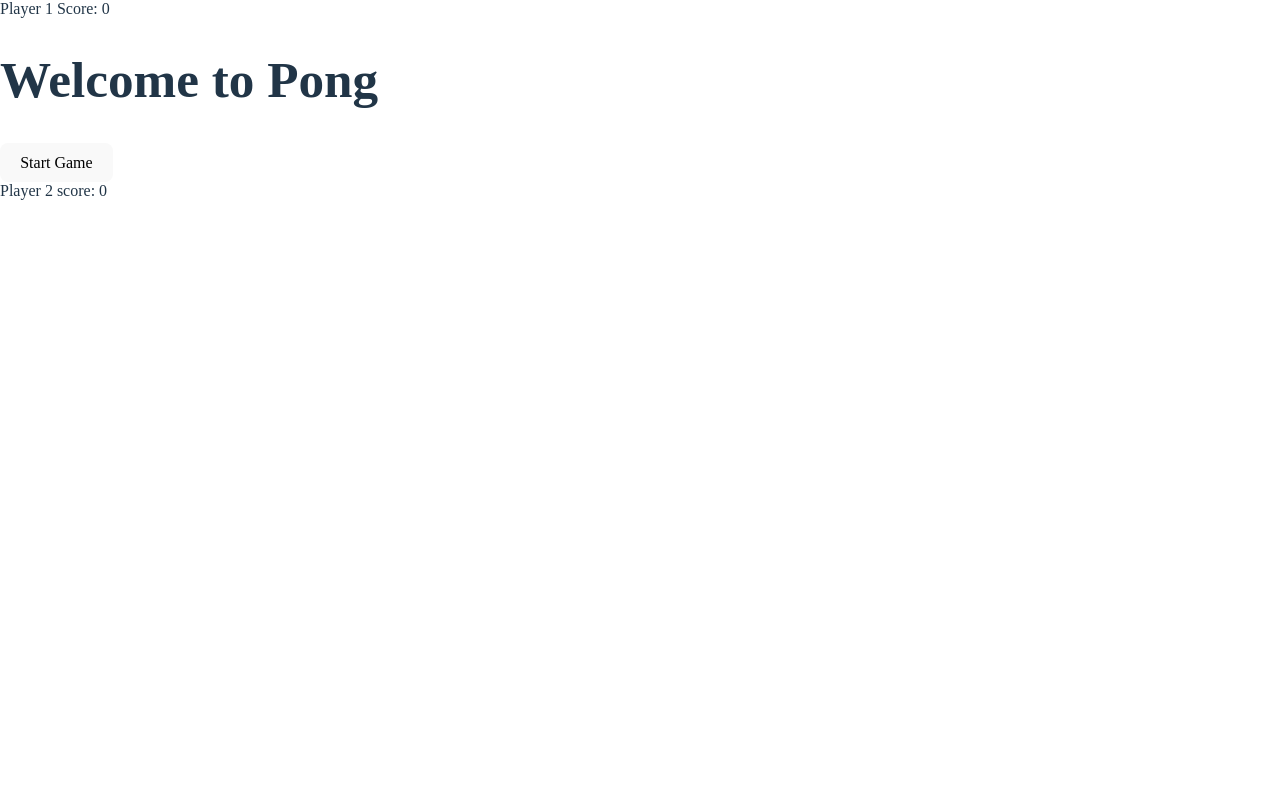
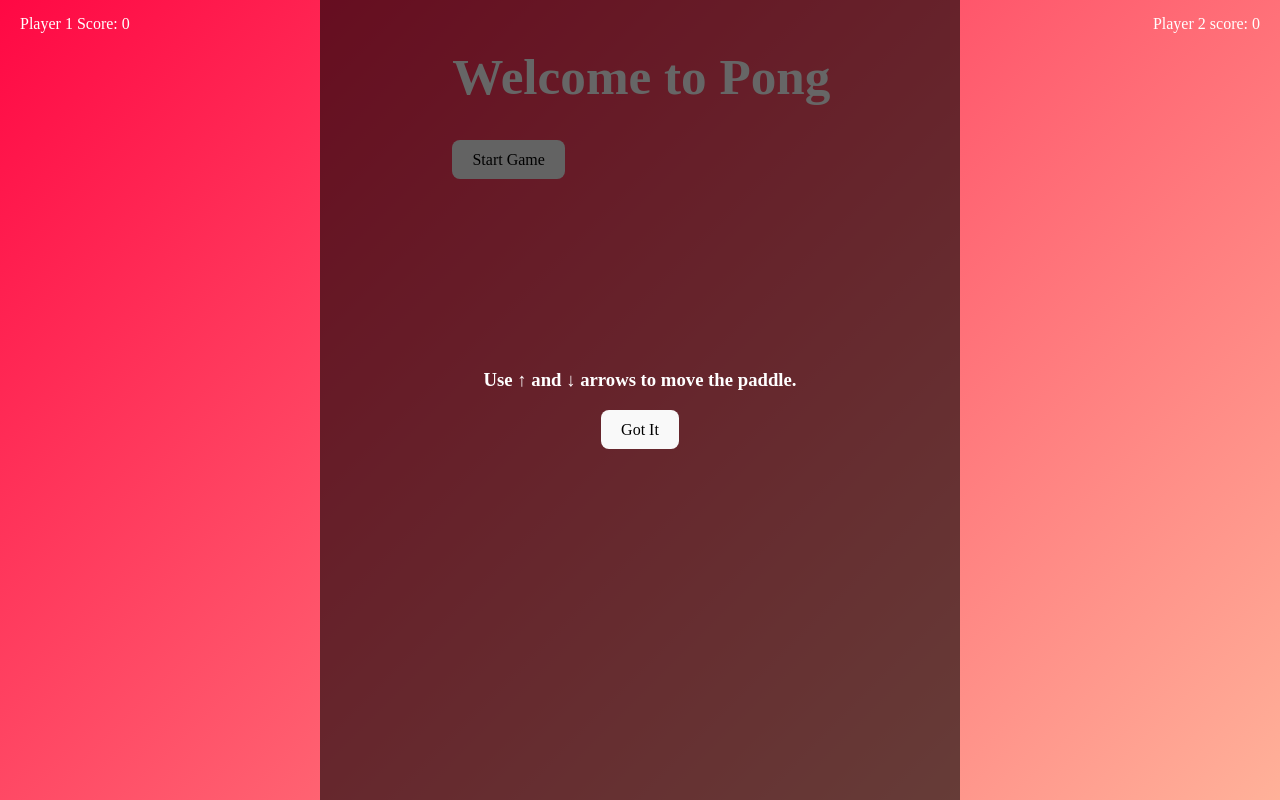
Before and after one commit to Jessica-Koch/pong, a React (Vite) app: page / in a window 1280 px wide. Built offline with nearby package versions, Linux system fonts and the light colour scheme; a web font is replaced by a local one.

Commit message:
add instructions component

```diff
--- a/src/App.tsx
+++ b/src/App.tsx
@@ -1,8 +1,11 @@
 import React from 'react';
 import { Header } from './Components/Header/Header';
 import { PongGame } from './Components/PongGame/PongGame';
+import { Instructions } from './Components/Instructions/Instructions';
+import './App.css';
 
 const App = () => {
+  const [showInstructions, setShowInstructions] = React.useState(true);
   const startGame = () => {
     throw new Error('Function not implemented.');
   };
@@ -10,6 +13,8 @@ const App = () => {
   const restartGame = () => {
     throw new Error('Function not implemented.');
   };
+
+  const closeInstructions = () => setShowInstructions(false);
 
   return (
     <div className='App'>
@@ -22,7 +27,14 @@ const App = () => {
         }}
         startGame={startGame}
       />
-      <PongGame />
+      {showInstructions ? (
+        <Instructions
+          clickHandler={closeInstructions}
+          showInstructions={showInstructions}
+        />
+      ) : (
+        <PongGame />
+      )}
     </div>
   );
 };
--- /dev/null
+++ b/src/Components/Instructions/Instructions.scss
@@ -0,0 +1,22 @@
+.Instructions {
+  width: 50%;
+  height: 100%;
+  position: absolute;
+  left: 25%;
+  z-index: 2;
+  background: rgba(0, 0, 0, 0.6);
+  color: #ffffff;
+  display: flex;
+  flex-direction: column;
+  align-items: center;
+  justify-content: center;
+
+  .header {
+    text-align: center;
+    margin-bottom: 50px;
+  }
+}
+
+.instr-hide {
+  display: none;
+}
--- /dev/null
+++ b/src/Components/Instructions/Instructions.tsx
@@ -0,0 +1,21 @@
+import { Button } from '../Button/Button';
+import './Instructions.scss';
+
+type InstructionsProps = {
+  clickHandler: () => void;
+  showInstructions: boolean;
+};
+
+export const Instructions = ({
+  clickHandler,
+  showInstructions,
+}: InstructionsProps) => {
+  return (
+    <div className={`${showInstructions ? 'Instructions' : 'instr-hide'}`}>
+      <h3 className='instructionsHeader'>
+        Use ↑ and ↓ arrows to move the paddle.
+      </h3>
+      <Button label='Got It' onClick={clickHandler} />
+    </div>
+  );
+};
```
